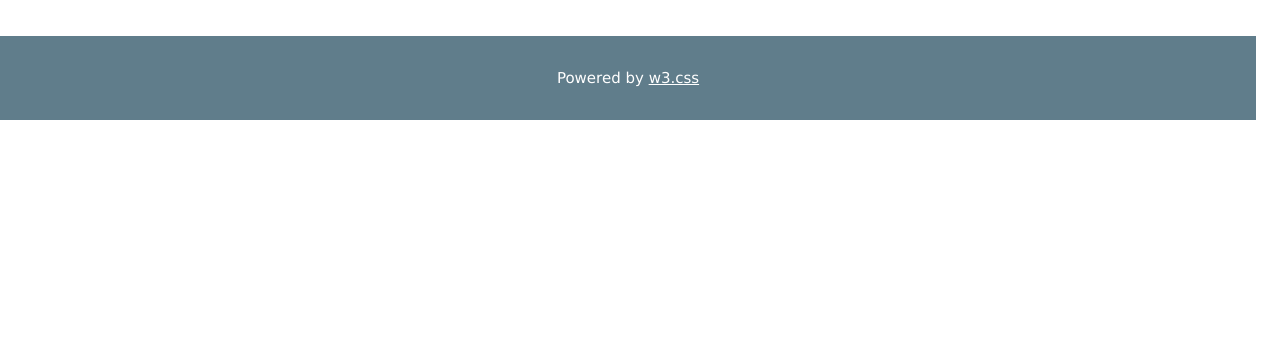
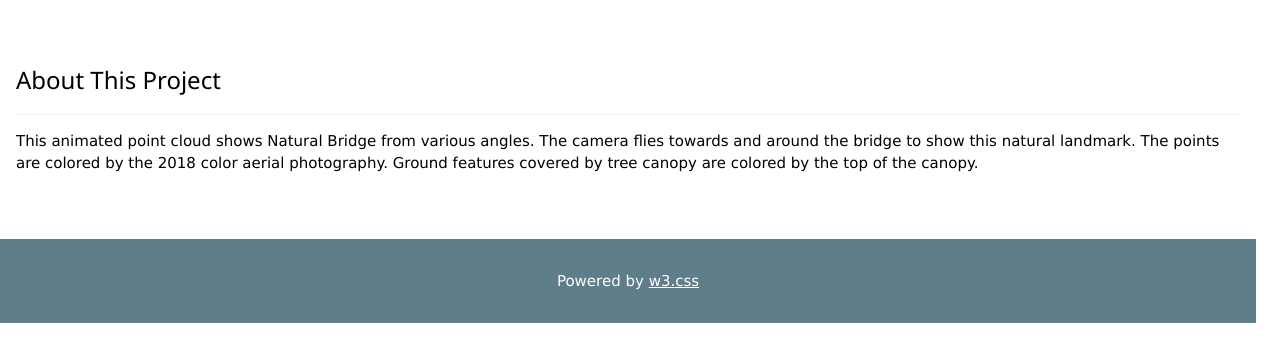
Before and after one commit to gmadd89/Natural_Bridge, a plain HTML site: page page1.html in a window 1280 px wide. Shown: the part 382-744 px from the top of the page. Drawn offline with Linux system fonts and the light colour scheme.

Commit message:
FinalPortfolio

```diff
--- a/page1.html
+++ b/page1.html
@@ -30,6 +30,12 @@
   </div>
 </header>
 
+<!-- About Section -->
+   <div class="w3-container w3-padding-32" id="about">
+    <h3 class="w3-border-bottom w3-border-light-grey w3-padding-16">About This Project</h3>
+    </p> This animated point cloud shows Natural Bridge from various angles. The camera flies towards and around the bridge to show this natural landmark. The points are colored by the 2018 color aerial photography. Ground features covered by tree canopy are colored by the top of the canopy.
+  </div>
+
 <!-- End page content -->
 </div>
 
```
Also changed, not shown: page2.html (+2 -3 lines), page3.html (+7 -0 lines).
